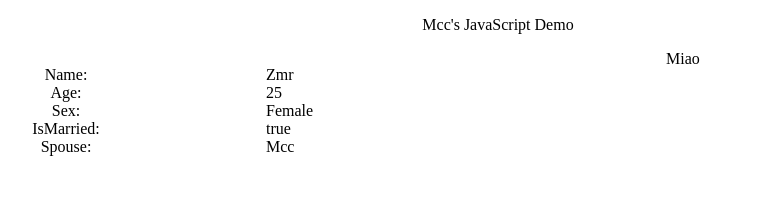
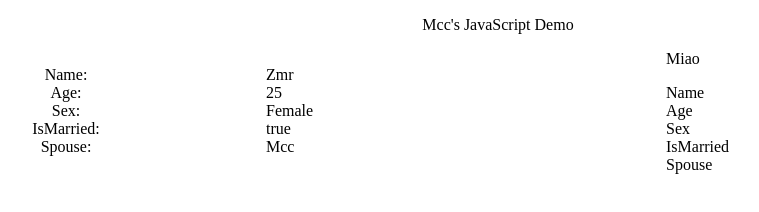
Before and after one commit to miaochunchen2017/JavaScript, a plain HTML site: page JS_Test/index.html in a window 1280 px wide. Shown: the whole page, without its empty margins (142-901 px from the left). Drawn offline with Linux system fonts and the light colour scheme.

Commit message:
16:13 2017-11-14

```diff
--- a/JS_Test/css/Style_Main.css
+++ b/JS_Test/css/Style_Main.css
@@ -1,5 +1,4 @@
-#personInformation_div {
-
+div {
 }
 
 #personInformation_p_d {
@@ -11,3 +10,7 @@
     width: 400px;
     float: left;
 }
+
+#personInformation_p_e{
+    display: block;
+}
--- a/JS_Test/index.html
+++ b/JS_Test/index.html
@@ -25,5 +25,10 @@
 <script>
     Type_Json_0();
 </script>
+<p id="personInformation_p_e"></p>
+<script>
+    Type_Json_1();
+</script>
+
 </body>
 </html>
--- a/JS_Test/js/JavaScript_1.js
+++ b/JS_Test/js/JavaScript_1.js
@@ -86,3 +86,16 @@ function Type_Json_0() {
 //或者写成  document.getElementById("personInformation_p_c").innerHTML = JsonObject.Name.First_Name;
 
 }
+
+function Type_Json_1() {
+    var JsonObject_1 = {
+        "Person": ["Name", "Age", "Sex", "IsMarried", "Spouse"]
+    };
+
+//使用for-in来循环对象的属性的值
+    var p1 = "";
+    for (var s in JsonObject_1.Person) {
+        p1 += JsonObject_1.Person[s] + "<br>";
+    }
+    document.getElementById("personInformation_p_e").innerHTML = p1;
+}
```
